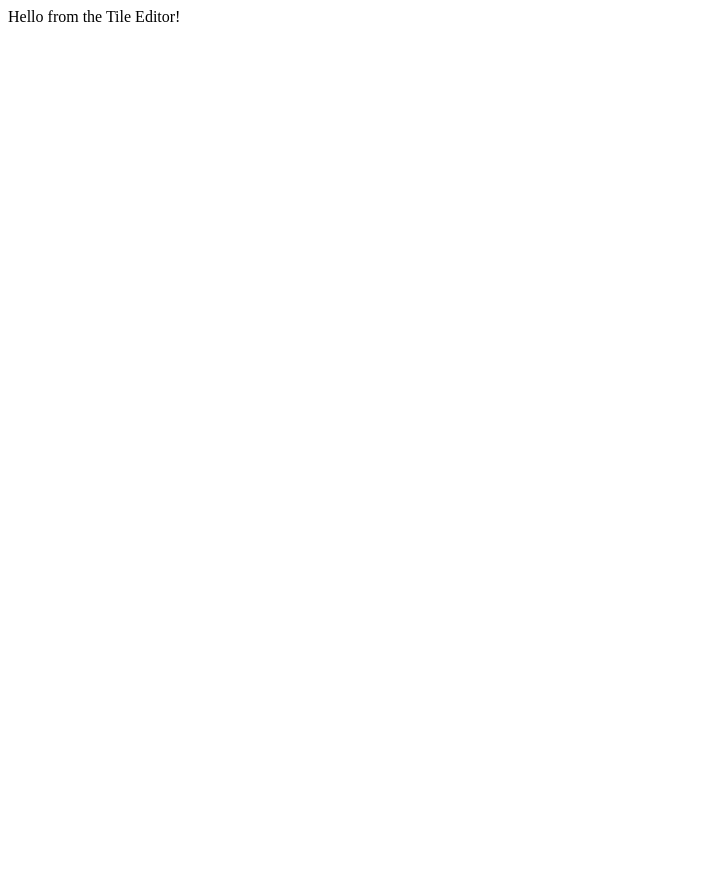
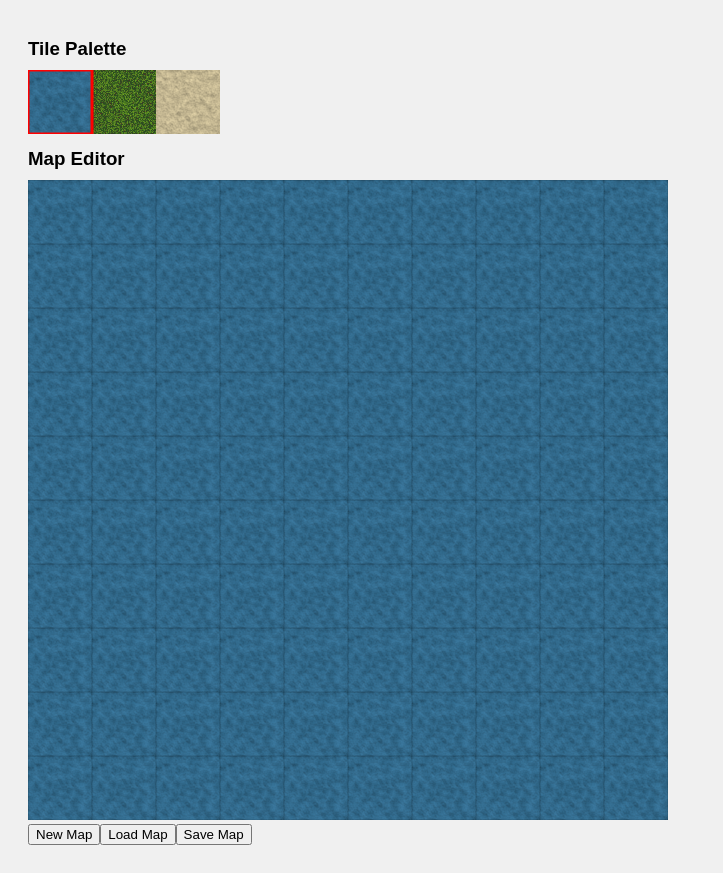
Before and after one commit to symbolic-dreams/bloodline, a plain HTML site: page editor/index.html in a window 1280 px wide. Shown: the whole page, without its empty margins (0-723 px from the left). Before the commit the page ends 800 px from the top, so only its background shows below. Drawn offline with Linux system fonts and the light colour scheme.

Commit message:
Lesson 3 (#23)
* Lesson 3

* Refactor EditorEngine, EditorInteractor, and EditorPresenter for improved initialization and code clarity

```diff
--- a/editor/index.html
+++ b/editor/index.html
@@ -4,19 +4,36 @@
 <head>
     <meta charset="UTF-8">
     <meta name="viewport" content="width=device-width, initial-scale=1.0">
-    <title>Tile Editor</title>
+    <title>Tile Map Editor</title>
+    <style>
+        body {
+            font-family: Arial, sans-serif;
+            padding: 20px;
+            background: #f0f0f0;
+        }
 
-    <script type="importmap">
-    {
-        "imports": {
-            "engine": "../engine/index.mjs"
+        h3 {
+            margin: 10px 0;
         }
-    }
+    </style>
+    <script type="module" defer>
+        import { EditorEngine } from "../engine/index.mjs";
+
+        const editor = new EditorEngine({
+            baseUrl: '../demo/assets',
+            size: 64,
+            container: document.body
+        });
+
+        editor.createNew({
+            width: 10,
+            height: 10,
+            tileSheetId: 'default'
+        });
     </script>
 </head>
 
 <body>
-    Hello from the Tile Editor!
 </body>
 
 </html>
--- /dev/null
+++ b/engine/EditorEngine.mjs
@@ -0,0 +1,76 @@
+import { EditorInteractor } from "./application/EditorInteractor.mjs";
+import { TileMapRepository } from "./data/TileMapRepository.mjs";
+import { TileSheetRepository } from "./data/TileSheetRepository.mjs";
+import { EditorPresenter } from "./presentation/EditorPresenter.mjs";
+
+export class EditorEngine {
+    constructor({ baseUrl, size, container }) {
+        this.tileSheetRepository = new TileSheetRepository({ baseUrl, tileSize: size });
+        this.tileMapRepository = new TileMapRepository({ baseUrl, size });
+        this.container = container;
+        this.size = size;
+    }
+
+    async createNew({ width, height, tileSheetId }) {
+        const presenter = this._initializeEditor();
+        await this.interactor.createNewMap({
+            width,
+            height,
+            tileSheetId
+        });
+
+        this._wireUpButtons({ width, height, tileSheetId }, presenter);
+    }
+
+    async loadMap(mapId) {
+        const presenter = this._initializeEditor();
+        await this.interactor.loadMap(mapId);
+        this._wireUpButtons({ width: 10, height: 10, tileSheetId: 'default' }, presenter);
+    }
+
+    _initializeEditor() {
+        const presenter = new EditorPresenter({
+            container: this.container,
+            onTileSelect: (tileId) => this.interactor.selectTile(tileId),
+            onMapClick: (x, y) => this.interactor.placeTile({ x, y })
+        });
+
+        this.interactor = new EditorInteractor({
+            tileSheetRepository: this.tileSheetRepository,
+            tileMapRepository: this.tileMapRepository,
+            presenter
+        });
+
+        return presenter;
+    }
+
+    _wireUpButtons({ width, height, tileSheetId }, presenter) {
+        presenter.newMapButton.addEventListener('click', () => {
+            if (confirm('Create a new map? Unsaved changes will be lost.')) {
+                this.createNew({ width, height, tileSheetId });
+            }
+        });
+
+        presenter.loadMapButton.addEventListener('click', () => {
+            const mapId = prompt('Enter map ID to load:');
+            if (mapId) {
+                this.loadMap(mapId).catch(err => {
+                    alert('Failed to load map: ' + err.message);
+                });
+            }
+        });
+
+        presenter.saveMapButton.addEventListener('click', () => {
+            const json = this.interactor.exportMap(),
+                blob = new Blob([json], { type: 'application/json' }),
+                url = URL.createObjectURL(blob),
+                a = Object.assign(document.createElement('a'), {
+                    href: url,
+                    download: 'tilemap.json'
+                });
+
+            a.click();
+            URL.revokeObjectURL(url);
+        });
+    }
+}
--- /dev/null
+++ b/engine/Engine.mjs
@@ -0,0 +1,16 @@
+import { TileMapInteractor } from "./application/TileMapInteractor.mjs";
+import { TileMapRepository } from "./data/TileMapRepository.mjs";
+import { TileMapPresenter } from "./presentation/TileMapPresenter.mjs";
+
+export class Engine {
+    constructor({ baseUrl, size, container }) {
+        this.interactor = new TileMapInteractor({
+            repository: new TileMapRepository({ baseUrl, size }),
+            presenter: new TileMapPresenter({ container })
+        });
+    }
+
+    async renderMap(mapId) {
+        await this.interactor.loadTileMap(mapId);
+    }
+}
--- /dev/null
+++ b/engine/application/EditorInteractor.mjs
@@ -0,0 +1,64 @@
+import { Interactor } from "./Interactor.mjs";
+import { TileMap } from "../domain/TileMap.mjs";
+
+export class EditorInteractor extends Interactor {
+    constructor({ presenter, tileSheetRepository, tileMapRepository }) {
+        super();
+        Object.assign(this, {
+            presenter,
+            tileSheetRepository,
+            tileMapRepository,
+            currentTileMap: null,
+            selectedTileId: 0
+        });
+    }
+
+    async createNewMap({ width, height, tileSheetId }) {
+        const tileSheet = await this.tileSheetRepository.get(tileSheetId),
+            tiles = Array.from({ length: height }, () =>
+                Array.from({ length: width }, () => tileSheet.tiles[0])
+            );
+
+        this.currentTileMap = new TileMap({
+            id: 'untitled',
+            width,
+            height,
+            tileSheet,
+            tiles
+        });
+
+        this.presenter.present(this.currentTileMap);
+    }
+
+    async loadMap(mapId) {
+        this.currentTileMap = await this.tileMapRepository.get(mapId);
+        this.presenter.present(this.currentTileMap);
+    }
+
+    selectTile(tileId) {
+        this.selectedTileId = tileId;
+        this.presenter.highlightSelectedTile(tileId);
+    }
+
+    placeTile({ x, y }) {
+        if (!this.currentTileMap) return;
+
+        const { tileSheet, tiles } = this.currentTileMap;
+        tiles[y][x] = tileSheet.tiles[this.selectedTileId];
+        this.presenter.updateMapCell({ x, y, tile: tiles[y][x] });
+    }
+
+    exportMap() {
+        if (!this.currentTileMap) return null;
+
+        const { width, height, tileSheet, tiles } = this.currentTileMap,
+            tileIds = tiles.map(row => row.map(tile => tile.id));
+
+        return JSON.stringify({
+            width,
+            height,
+            tileSheetId: tileSheet.id,
+            tileIds
+        }, null, 4);
+    }
+}
--- /dev/null
+++ b/engine/presentation/EditorPresenter.mjs
@@ -0,0 +1,182 @@
+import { Presenter } from "../application/Presenter.mjs";
+
+// Visual constants
+const PALETTE_MAX_TILES_PER_ROW = 10;
+const TILE_HIGHLIGHT_LINE_WIDTH = 3;
+const GRID_OPACITY = 0.2;
+const GRID_LINE_WIDTH = 1;
+
+export class EditorPresenter extends Presenter {
+    constructor({ container, onTileSelect, onMapClick }) {
+        super();
+        Object.assign(this, {
+            container,
+            onTileSelect,
+            onMapClick,
+            sheetCanvas: null,
+            mapCanvas: null,
+            mapContext: null,
+            currentTileSheet: null
+        });
+    }
+
+    present(tileMap) {
+        const { tileSheet, width, height, tiles } = tileMap;
+
+        this.currentTileSheet = tileSheet;
+        this.container.innerHTML = '';
+
+        this._createTilePalette(tileSheet);
+        this._createMapEditor({ width, height, tiles, tileSize: tileSheet.tileSize });
+        this._createButtons();
+
+        this.highlightSelectedTile(0);
+    }
+
+    _createTilePalette(tileSheet) {
+        const tileSize = tileSheet.tileSize,
+            sheetContainer = document.createElement('div'),
+            sheetLabel = Object.assign(document.createElement('h3'), {
+                textContent: 'Tile Palette'
+            });
+
+        sheetContainer.appendChild(sheetLabel);
+
+        this.sheetCanvas = document.createElement('canvas');
+
+        const tilesPerRow = Math.min(PALETTE_MAX_TILES_PER_ROW, tileSheet.tiles.length),
+            sheetRows = Math.ceil(tileSheet.tiles.length / tilesPerRow);
+
+        Object.assign(this.sheetCanvas, {
+            width: tilesPerRow * tileSize,
+            height: sheetRows * tileSize
+        });
+
+        const sheetCtx = this.sheetCanvas.getContext('2d');
+
+        tileSheet.tiles.forEach((tile, index) => {
+            const x = (index % tilesPerRow) * tileSize,
+                y = Math.floor(index / tilesPerRow) * tileSize;
+            sheetCtx.drawImage(tile.imageBitmap, x, y);
+        });
+
+        this.sheetCanvas.addEventListener('click', (e) => {
+            const rect = this.sheetCanvas.getBoundingClientRect(),
+                x = Math.floor((e.clientX - rect.left) / tileSize),
+                y = Math.floor((e.clientY - rect.top) / tileSize),
+                tileId = y * tilesPerRow + x;
+
+            if (tileId < tileSheet.tiles.length)
+                this.onTileSelect(tileId);
+        });
+
+        sheetContainer.appendChild(this.sheetCanvas);
+        this.container.appendChild(sheetContainer);
+    }
+
+    _createMapEditor({ width, height, tiles, tileSize }) {
+        const mapContainer = document.createElement('div'),
+            mapLabel = Object.assign(document.createElement('h3'), {
+                textContent: 'Map Editor'
+            });
+
+        mapContainer.appendChild(mapLabel);
+
+        this.mapCanvas = document.createElement('canvas');
+        Object.assign(this.mapCanvas, {
+            width: width * tileSize,
+            height: height * tileSize
+        });
+
+        this.mapContext = this.mapCanvas.getContext('2d');
+
+        tiles.forEach((row, y) => {
+            row.forEach((tile, x) => {
+                this.mapContext.drawImage(tile.imageBitmap, x * tileSize, y * tileSize);
+            });
+        });
+
+        this._drawGrid({ width, height, tileSize });
+
+        this.mapCanvas.addEventListener('click', (e) => {
+            const rect = this.mapCanvas.getBoundingClientRect(),
+                x = Math.floor((e.clientX - rect.left) / tileSize),
+                y = Math.floor((e.clientY - rect.top) / tileSize);
+
+            this.onMapClick(x, y);
+        });
+
+        mapContainer.appendChild(this.mapCanvas);
+        this.container.appendChild(mapContainer);
+    }
+
+    _drawGrid({ width, height, tileSize }) {
+        this.mapContext.strokeStyle = `rgba(0, 0, 0, ${GRID_OPACITY})`;
+        for (let x = 0; x <= width; x++) {
+            this.mapContext.beginPath();
+            this.mapContext.moveTo(x * tileSize, 0);
+            this.mapContext.lineTo(x * tileSize, height * tileSize);
+            this.mapContext.stroke();
+        }
+        for (let y = 0; y <= height; y++) {
+            this.mapContext.beginPath();
+            this.mapContext.moveTo(0, y * tileSize);
+            this.mapContext.lineTo(width * tileSize, y * tileSize);
+            this.mapContext.stroke();
+        }
+    }
+
+    _createButtons() {
+        const buttonsContainer = document.createElement('div');
+
+        this.newMapButton = document.createElement('button');
+        this.newMapButton.textContent = 'New Map';
+
+        this.loadMapButton = document.createElement('button');
+        this.loadMapButton.textContent = 'Load Map';
+
+        this.saveMapButton = document.createElement('button');
+        this.saveMapButton.textContent = 'Save Map';
+
+        buttonsContainer.appendChild(this.newMapButton);
+        buttonsContainer.appendChild(this.loadMapButton);
+        buttonsContainer.appendChild(this.saveMapButton);
+        this.container.appendChild(buttonsContainer);
+    }
+
+    highlightSelectedTile(tileId) {
+        if (!this.sheetCanvas || !this.currentTileSheet) return;
+
+        const tileSize = this.currentTileSheet.tileSize,
+            tilesPerRow = Math.min(PALETTE_MAX_TILES_PER_ROW, this.currentTileSheet.tiles.length),
+            ctx = this.sheetCanvas.getContext('2d');
+
+        // Redraw to clear previous highlight
+        ctx.clearRect(0, 0, this.sheetCanvas.width, this.sheetCanvas.height);
+        this.currentTileSheet.tiles.forEach((tile, index) => {
+            const x = (index % tilesPerRow) * tileSize,
+                y = Math.floor(index / tilesPerRow) * tileSize;
+            ctx.drawImage(tile.imageBitmap, x, y);
+        });
+
+        // Draw highlight
+        const x = (tileId % tilesPerRow) * tileSize,
+            y = Math.floor(tileId / tilesPerRow) * tileSize;
+
+        ctx.strokeStyle = 'red';
+        ctx.lineWidth = TILE_HIGHLIGHT_LINE_WIDTH;
+        ctx.strokeRect(x, y, tileSize, tileSize);
+    }
+
+    updateMapCell({ x, y, tile }) {
+        if (!this.mapContext) return;
+
+        const tileSize = tile.size;
+        this.mapContext.drawImage(tile.imageBitmap, x * tileSize, y * tileSize);
+
+        // Redraw grid line
+        this.mapContext.strokeStyle = `rgba(0, 0, 0, ${GRID_OPACITY})`;
+        this.mapContext.lineWidth = GRID_LINE_WIDTH;
+        this.mapContext.strokeRect(x * tileSize, y * tileSize, tileSize, tileSize);
+    }
+}
```
Also changed, not shown: engine/index.mjs (+2 -16 lines).
